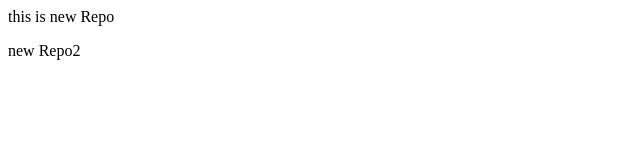
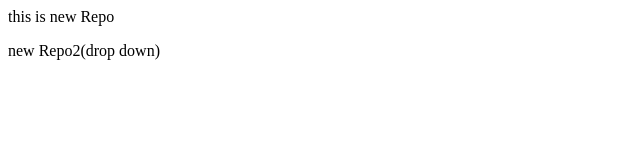
Before and after one commit to hrushikeshjena/localRepo, a plain HTML site: page index.html in a window 1280 px wide. Shown: the full height of the page, 0-640 px from the left. Drawn offline with Linux system fonts and the light colour scheme.

```diff
--- a/index.html
+++ b/index.html
@@ -1,2 +1,2 @@
 <p>this  is new Repo</p>
-<p>new Repo2</p>
+<p>new Repo2(drop down)</p>
```
